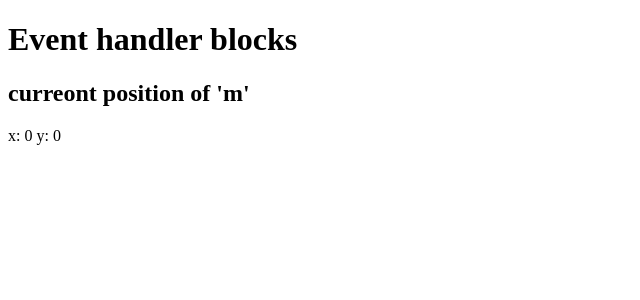
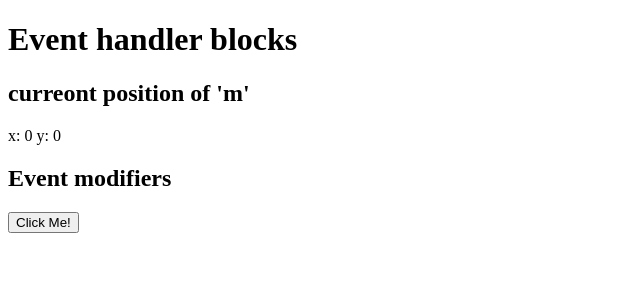
Before and after one commit to dante01yoon/svelte-tutorial, a SvelteKit app: page /event-handler in a window 1280 px wide. Shown: the top 300 px of the page, without its empty margins (0-640 px from the left). Built offline with nearby package versions, Linux system fonts and the light colour scheme.

Commit message:
feat: add event modifier

```diff
--- a/src/routes/event-handler/+page.svelte
+++ b/src/routes/event-handler/+page.svelte
@@ -12,8 +12,20 @@
 
 <h1>Event handler blocks</h1>
 <main on:pointermove={(e) => (m = { x: e.clientX, y: e.clientY })} class="playground">
-	<h2>curreont position of 'm'</h2>
-	<div>x: {m.x} y: {m.y}</div>
+	<section>
+		<h2>curreont position of 'm'</h2>
+		<div>x: {m.x} y: {m.y}</div>
+	</section>
+	<section>
+		<h2>Event modifiers</h2>
+		<div>
+			<button
+				on:click|once|preventDefault={() => {
+					alert("clicked! won't fire again ");
+				}}>Click Me!</button
+			>
+		</div>
+	</section>
 </main>
 
 <style>
```
